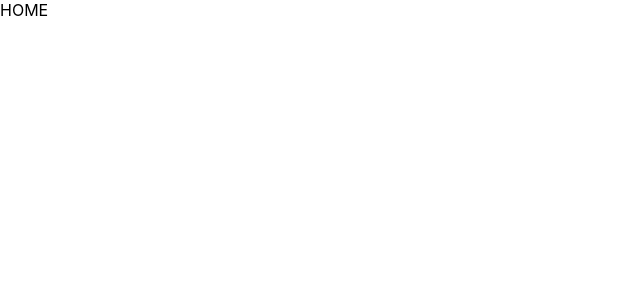
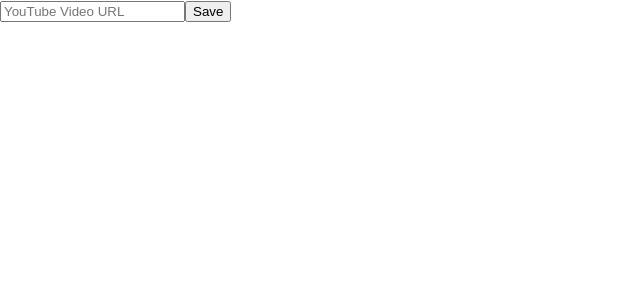
Before and after one commit to KeRusty/Youtube-Test, a React (Create React App) app: page / in a window 1280 px wide. Shown: the top 300 px of the page, without its empty margins (0-640 px from the left). Built offline with nearby package versions, Linux system fonts and the light colour scheme.

Commit message:
created basic pages

```diff
--- a/src/pages/home/home.tsx
+++ b/src/pages/home/home.tsx
@@ -1,11 +1,32 @@
-import * as React from 'react';
+import React, { ReactElement, useState } from 'react';
+import { useNavigate } from "react-router-dom";
 
-function Home() {
+function Home(): ReactElement | null {
+    const [inputUrl, setInputUrl] = useState<string>("");
+    const navigate = useNavigate();
+
+    const handleSave = () => {
+        //   setVideoUrl(inputUrl);
+        console.log(inputUrl)
+        localStorage.setItem("videoUrl", inputUrl);
+        localStorage.setItem("videoPosition", "0");
+        navigate("/video");
+    };
+
     return (
-        <div>
-            HOME
+        <div className="p-4 flex flex-col items-center">
+            <input
+                type="text"
+                placeholder="YouTube Video URL"
+                className="p-2 border rounded w-96"
+                value={inputUrl}
+                onChange={(e) => setInputUrl(e.target.value)}
+            />
+            <button className="mt-2 p-2 bg-blue-500 text-white rounded" onClick={handleSave}>
+                Save
+            </button>
         </div>
-    )
+    );
 }
 
 export default Home;
```
Also changed, not shown: src/pages/gifs/gif.tsx (+7 -4 lines), src/pages/video/video.tsx (+22 -4 lines).
